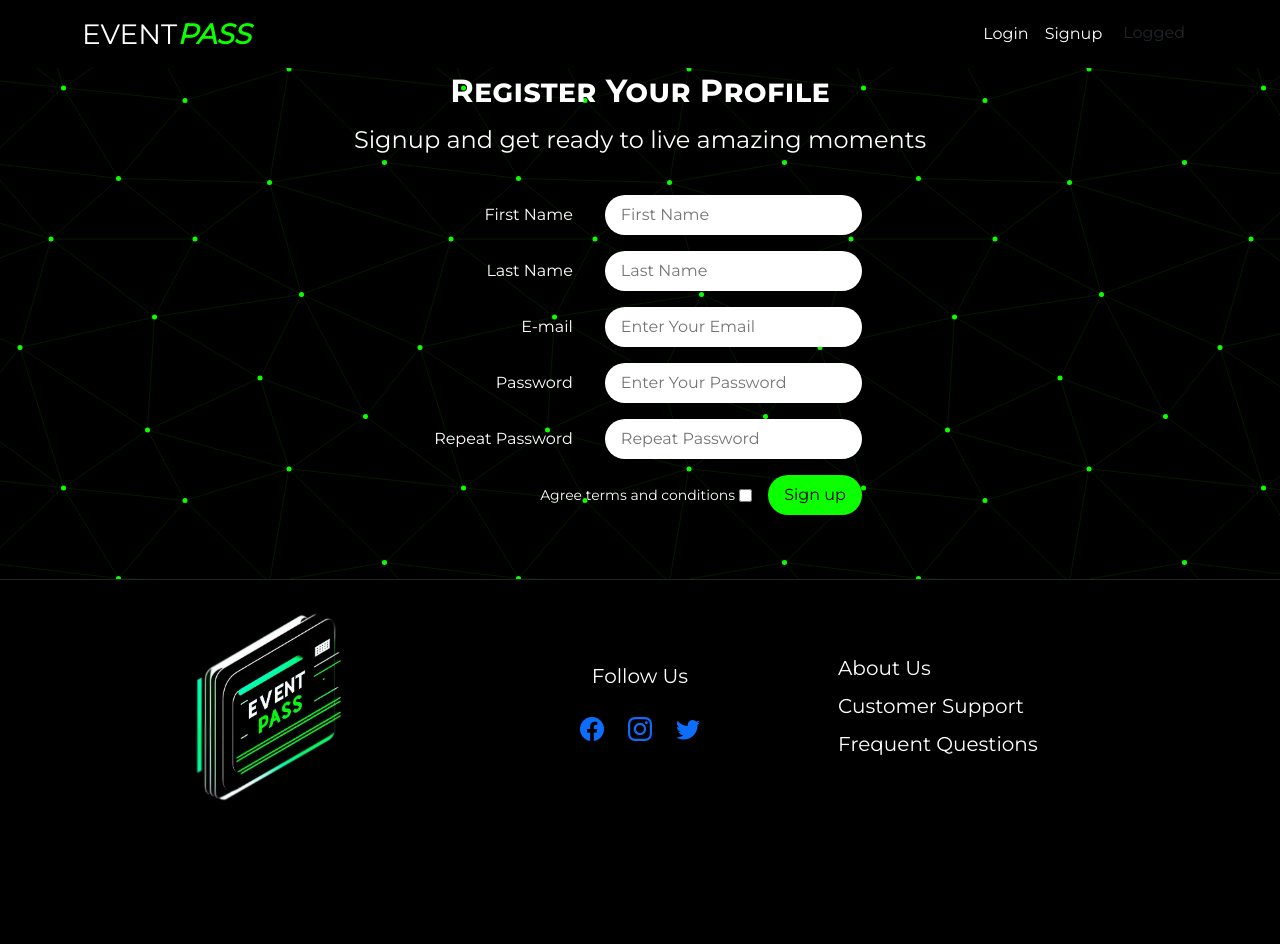
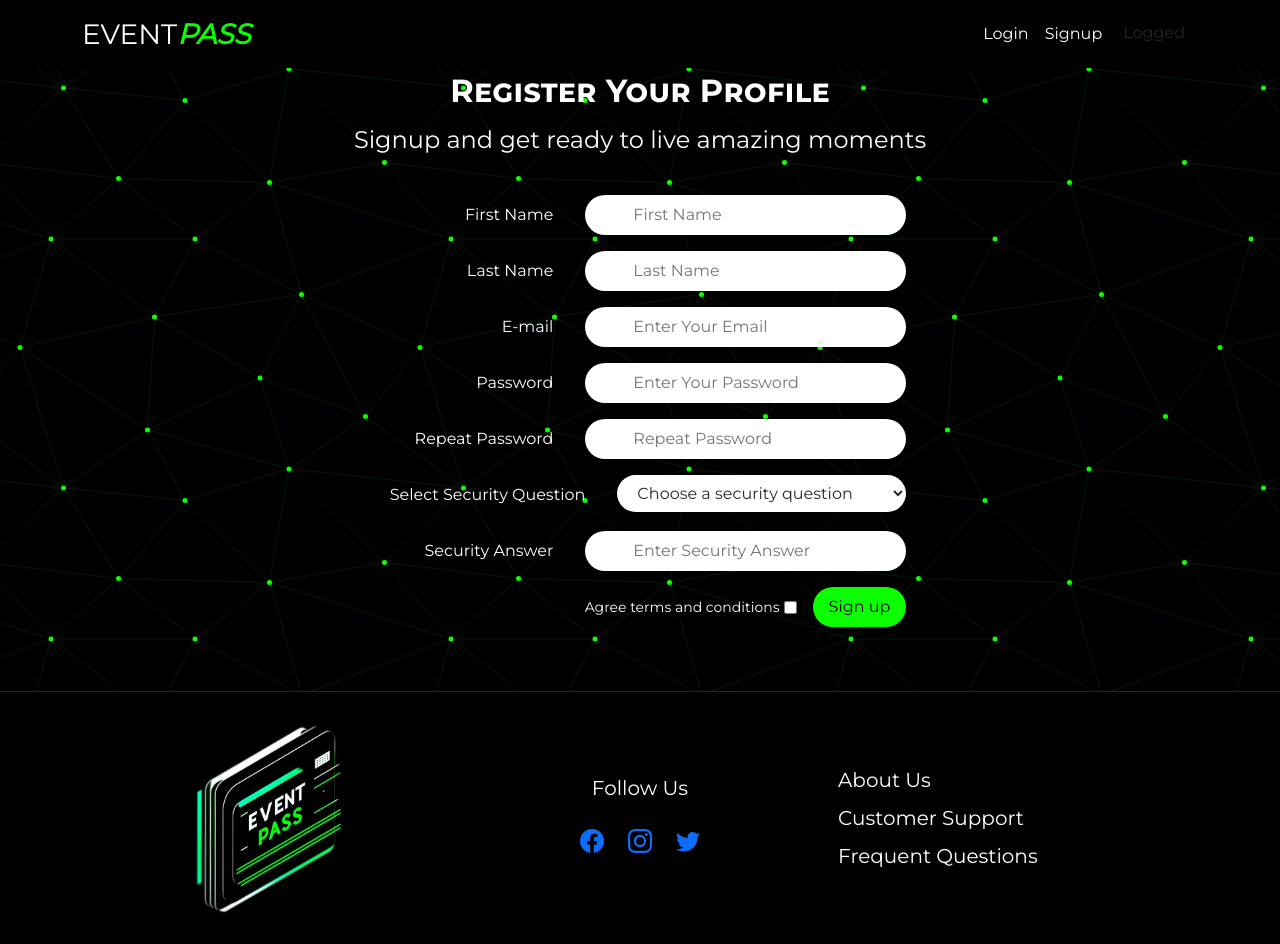
Before and after one commit to emmadamico/23644-grupo2-eventpass, a React (Create React App) app: page /register in a window 1280 px wide. Before the commit the page ends 832 px from the top, so only its background shows below. Built offline with nearby package versions, Linux system fonts and the light colour scheme.

Commit message:
Se agrega pregunta de seguridad al formulario de registro (#56)

```diff
--- a/src/pages/Register.jsx
+++ b/src/pages/Register.jsx
@@ -4,6 +4,12 @@ import { Footer } from "../components/Footer";
 import "../styles/Register.css";
 
 export function Register() {
+
+  const securityQuestions = [
+    "What is your favorite color?",
+    "In which city were you born?",
+    "What is your first pet's name?"
+  ];
 
   // Estado local para almacenar los datos del formulario
   const [formData, setFormData] = useState({
@@ -13,10 +19,14 @@ export function Register() {
     password: '',
     confirmPassword: '',
     termsAccepted: false,
+    selectedSecurityQuestion: "", // Campo para almacenar la pregunta seleccionada
+    securityAnswers: ["", "", ""],
   });
 
   // Estado local para manejar las validaciones y mensajes de error
-  const [errors, setErrors] = useState({});
+  const [errors, setErrors] = useState({
+    securityAnswers: {}
+  });
 
   // Función para manejar cambios en los campos del formulario
   const handleChange = (e) => {
@@ -47,7 +57,9 @@ export function Register() {
 
   // Función para realizar las validaciones del formulario
   const validateForm = (data) => {
-    const errors = {};
+    const errors = {
+      securityAnswers: {}
+    };
 
     // Validación para campos obligatorios
     if (!data.firstName.trim()) {
@@ -76,6 +88,17 @@ export function Register() {
       errors.termsAccepted = 'You must accept the terms and conditions';
     }
 
+    // Validación para preguntas y respuestas de seguridad
+    if (!data.selectedSecurityQuestion) {
+      errors.selectedSecurityQuestion = "Please select a security question";
+    }
+
+    data.securityAnswers.forEach((answer, index) => {
+      if (!answer.trim() && data.selectedSecurityQuestion === securityQuestions[index]) {
+        errors.securityAnswers[index] = "Answer is required for the selected question";
+      }
+    });
+
     return errors;
   };
 
@@ -100,7 +123,7 @@ export function Register() {
             <label htmlFor="firstName" className="register-label text-white px-3 py-2">First Name</label>
             <div className="d-flex flex-column">
             <input
-              className="register-input px-3 py-2 border-0 rounded-pill"
+              className="register-input px-5 py-2 border-0 rounded-pill"
               type="text"
               id="firstName"
               name="firstName"
@@ -116,7 +139,7 @@ export function Register() {
             <label htmlFor="lastName" className="register-label text-white px-3 py-2">Last Name</label>
             <div className="d-flex flex-column">
             <input
-              className="register-input px-3 py-2 border-0 rounded-pill"
+              className="register-input px-5 py-2 border-0 rounded-pill"
               type="text"
               id="lastName"
               name="lastName"
@@ -132,7 +155,7 @@ export function Register() {
             <label htmlFor="email" className="register-label text-white px-3 py-2">E-mail</label>
             <div className="d-flex flex-column">
             <input
-              className="register-input px-3 py-2 border-0 rounded-pill"
+              className="register-input px-5 py-2 border-0 rounded-pill"
               type="email"
               id="email"
               name="email"
@@ -148,7 +171,7 @@ export function Register() {
             <label htmlFor="password" className="register-label text-white px-3 py-2">Password</label>
             <div className="d-flex flex-column">
             <input
-              className="register-input px-3 py-2 border-0 rounded-pill"
+              className="register-input px-5 py-2 border-0 rounded-pill"
               type="password"
               id="password"
               name="password"
@@ -164,7 +187,7 @@ export function Register() {
             <label htmlFor="confirmPassword" className="register-label text-white px-3 py-2">Repeat Password</label>
             <div className="d-flex flex-column">
             <input
-              className="input-register px-3 py-2 border-0 rounded-pill"
+              className="input-register px-5 py-2 border-0 rounded-pill"
               type="password"
               id="confirmPassword"
               name="confirmPassword"
@@ -173,6 +196,60 @@ export function Register() {
               onChange={handleChange}
             ></input>
             {errors.confirmPassword && <small className="register-validation px-3 pt-2">{errors.confirmPassword}</small>}
+            </div>
+          </div>
+
+          <div className="form-items mt-3 d-flex gap-3">
+            <label htmlFor="selectedSecurityQuestion" className="register-label text-white px-3 py-2">
+              Select Security Question
+            </label>
+            <div className="d-flex flex-column">
+              <select
+                className="register-input px-3 py-2 border-0 rounded-pill"
+                id="selectedSecurityQuestion"
+                name="selectedSecurityQuestion"
+                value={formData.selectedSecurityQuestion}
+                onChange={handleChange}
+              >
+                <option value="" disabled>
+                  Choose a security question
+                </option>
+                {securityQuestions.map((question, index) => (
+                  <option key={index} value={index}>
+                    {question}
+                  </option>
+                ))}
+              </select>
+              {errors.selectedSecurityQuestion && (
+                <small className="register-validation px-3 pt-2">{errors.selectedSecurityQuestion}</small>
+              )}
+            </div>
+          </div>
+
+          <div className="form-items mt-3 d-flex gap-3">
+            <label htmlFor="securityAnswer" className="register-label text-white px-3 py-2">
+              Security Answer
+            </label>
+            <div className="d-flex flex-column">
+              <input
+                className="register-input px-5 py-2 border-0 rounded-pill"
+                type="text"
+                id="securityAnswer"
+                name={`securityAnswers[${formData.selectedSecurityQuestion}]`} // Cambiar el índice según la pregunta seleccionada
+                value={
+                  formData.selectedSecurityQuestion >= 0
+                    ? formData.securityAnswers[formData.selectedSecurityQuestion]
+                    : ""
+                }
+                placeholder="Enter Security Answer"
+                onChange={handleChange}
+                disabled={!formData.selectedSecurityQuestion} // Deshabilitar si no se ha seleccionado una pregunta
+              />
+              {formData.selectedSecurityQuestion >= 0 && errors.securityAnswers[formData.selectedSecurityQuestion] && (
+                <small className="register-validation px-3 pt-2">
+                  {errors.securityAnswers[formData.selectedSecurityQuestion]}
+                </small>
+              )}
             </div>
           </div>
 
```
